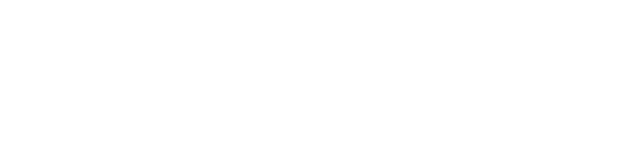
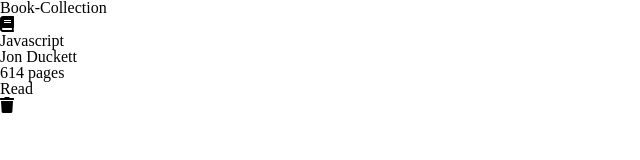
Before and after one commit to mardemj14/library-app, a plain HTML site: page index.html in a window 1280 px wide. Shown: the whole page, without its empty margins (0-640 px from the left). Drawn offline with Linux system fonts and the light colour scheme.

Commit message:
Setup table structure to store books

```diff
--- a/index.html
+++ b/index.html
@@ -4,7 +4,46 @@
     <meta charset="UTF-8" />
     <meta http-equiv="X-UA-Compatible" content="IE=edge" />
     <meta name="viewport" content="width=device-width, initial-scale=1.0" />
+
+    <!-- google fonts -->
+    <link rel="preconnect" href="https://fonts.googleapis.com" />
+    <link rel="preconnect" href="https://fonts.gstatic.com" crossorigin />
+    <link
+      href="https://fonts.googleapis.com/css2?family=Rowdies:wght@300;400;700&display=swap"
+      rel="stylesheet"
+    />
+
+    <!-- font awesome -->
+    <link
+      rel="stylesheet"
+      href="https://pro.fontawesome.com/releases/v5.10.0/css/all.css"
+      integrity="sha384-AYmEC3Yw5cVb3ZcuHtOA93w35dYTsvhLPVnYs9eStHfGJvOvKxVfELGroGkvsg+p"
+      crossorigin="anonymous"
+    />
+
+    <!-- css reset -->
+    <link rel="stylesheet" href="styles/reset.css" />
+
+    <!-- custom styles -->
+    <link rel="stylesheet" href="styles/main.css" />
+
     <title>Library App</title>
   </head>
-  <body></body>
+  <body>
+    <h1 class="main-title">Book-Collection</h1>
+    <div class="wrapper">
+      <div class="table">
+        <div class="row book-container">
+          <i class="fas fa-book"></i>
+          <div class="title-author-container">
+            <h2 class="title">Javascript</h2>
+            <p class="author">Jon Duckett</p>
+          </div>
+          <p class="pages">614 pages</p>
+          <p class="status">Read</p>
+          <i class="fas fa-trash"></i>
+        </div>
+      </div>
+    </div>
+  </body>
 </html>
```
